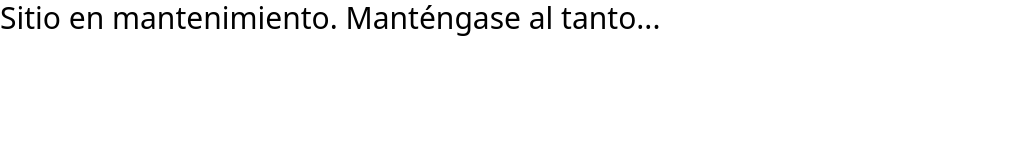
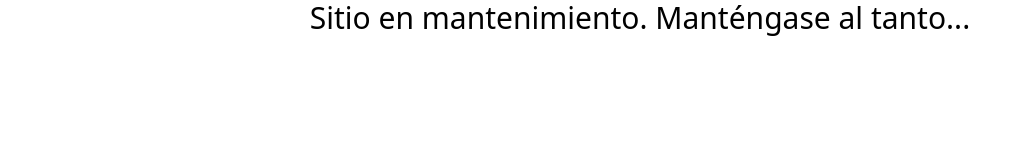
Before and after one commit to lunoxdev/mi-casa-de-apuesta, an Astro site: page /UnderConstruction in a window 1280 px wide. Shown: the whole page, without its empty margins (0-1030 px from the left). Built offline with nearby package versions, Linux system fonts and the light colour scheme; Astro itself is replaced by a stand-in of ours.

Commit message:
Initial commit

```diff
--- a/src/pages/UnderConstruction.astro
+++ b/src/pages/UnderConstruction.astro
@@ -1,5 +1,7 @@
 <section>
-    <h1>
-        <span class="text-3xl"> Sitio en mantenimiento. Manténgase al tanto...</span>
+    <h1 class="text-center text-balance">
+        <span class="text-xl sm:text-3xl">
+            Sitio en mantenimiento. Manténgase al tanto...
+        </span>
     </h1>
 </section>
```
